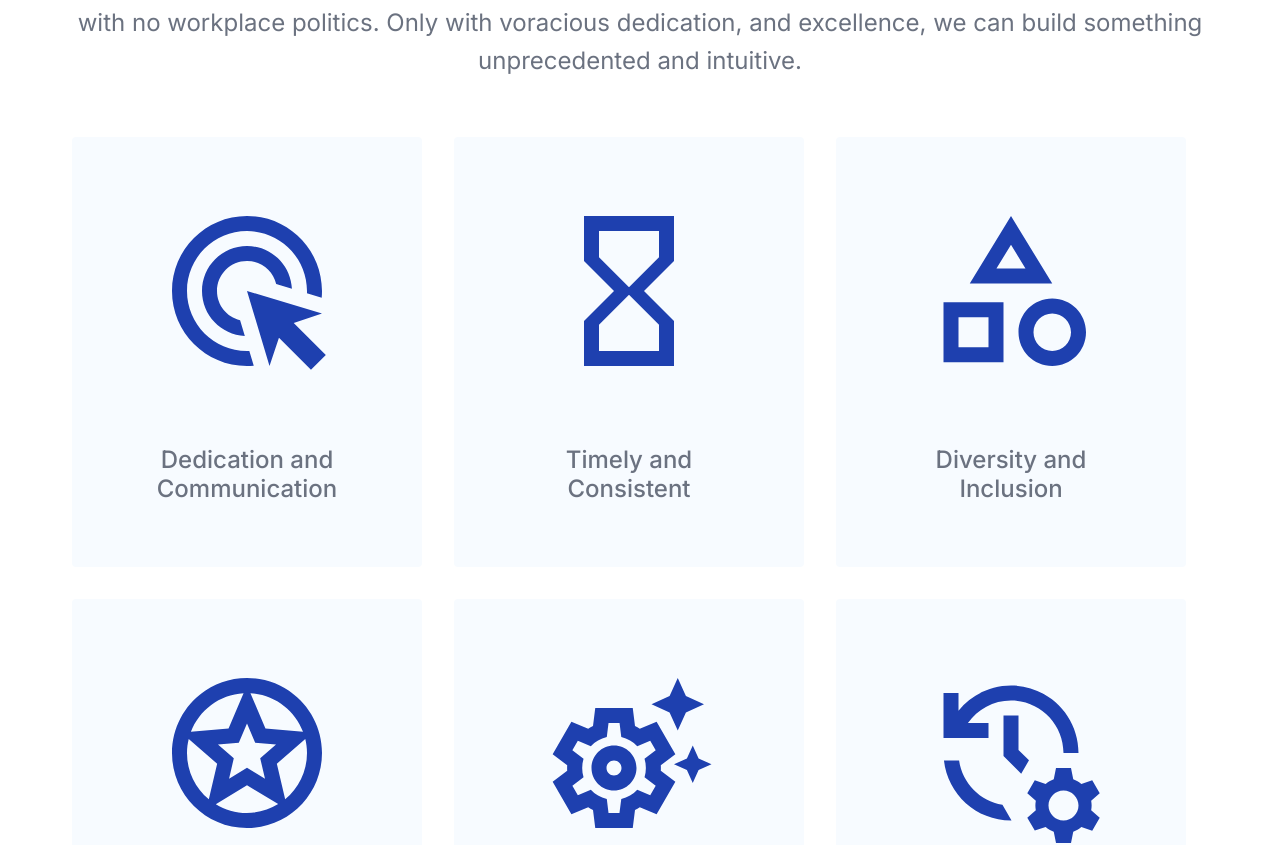
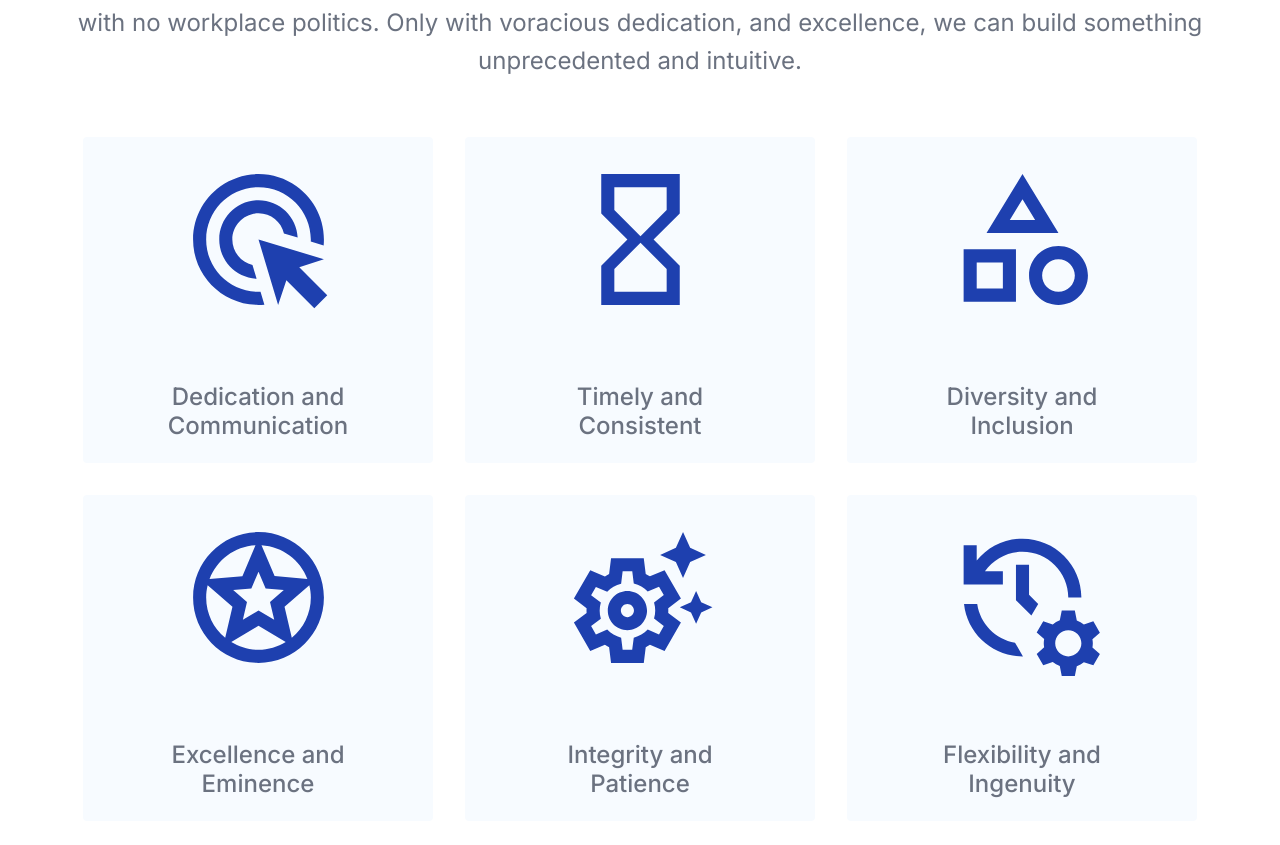
Before and after one commit to mohsinnaqvipro/codevo-web, a Next.js app: page /aboutus in a window 1280 px wide. Shown: the part 1340-2185 px from the top of the page. Built offline with nearby package versions, Linux system fonts and the light colour scheme.

Commit message:
Editing for the responsiveness

```diff
--- a/src/app/page.tsx
+++ b/src/app/page.tsx
@@ -8,10 +8,6 @@ export default function Home() {
   return (
     <>
       <HomePage />
-      <AboutUsPage />
-      <ServicesPage />
-      <PortfolioPage />
-      <ContactUsPage />
     </>
   );
 }
--- a/src/components/AboutUs/Ceo/styles.jsx
+++ b/src/components/AboutUs/Ceo/styles.jsx
@@ -20,7 +20,12 @@ export const InnerLayout = styled.div`
   }
 `;
 
-export const LeftConatiner = styled.div``;
+export const LeftConatiner = styled.div`
+  @media (max-width: ${mobileBreakpoint}) {
+    display: flex;
+    justify-content: center;
+  }
+`;
 
 export const ImageContainer = styled.div`
   background: #001764;
@@ -43,8 +48,6 @@ export const StyledImage = styled(Image)`
   height: 350px;
   border-radius: 438px;
   @media (max-width: ${mobileBreakpoint}) {
-    // max-width: 100%;
-    // height: auto;
     width: 250px;
     height: 250px;
   }
--- a/src/components/AboutUs/Targets/styles.jsx
+++ b/src/components/AboutUs/Targets/styles.jsx
@@ -7,6 +7,7 @@ export const MainLayout = styled.div`
   display: flex;
   flex-wrap: wrap;
   gap: 2rem;
+  justify-content: center;
   @media (max-width: ${mobileBreakpoint}) {
     padding: 1rem;
   }
@@ -16,6 +17,7 @@ export const InnerLayout = styled.div`
   display: flex;
   gap: 2rem;
   width: 350px;
+  height: 326px;
   @media (max-width: ${mobileBreakpoint}) {
     width: 70%;
     margin: 0 auto;
--- a/src/components/AboutUs/Values/styles.jsx
+++ b/src/components/AboutUs/Values/styles.jsx
@@ -20,7 +20,6 @@ export const InnerLayout = styled.div`
 
 export const ValuesHading = styled.h1`
   color: #000;
-
   text-align: center;
   font-size: 42px;
   font-style: normal;
--- a/src/components/Common/ContactForm/styles.tsx
+++ b/src/components/Common/ContactForm/styles.tsx
@@ -91,7 +91,7 @@ export const FormContainer = styled.div`
   box-shadow: 0px 4px 60px 0px rgba(0, 0, 0, 0.08);
   @media (max-width: ${mobileBreakpoint}) {
     width: 100%;
-    padding: 0.5rem;
+    padding: 0.5rem 0.1rem;
   }
 `;
 
@@ -101,6 +101,7 @@ export const NameContainer = styled.div`
   gap: 1rem;
   @media (max-width: ${mobileBreakpoint}) {
     grid-template-columns: 1fr;
+    padding: 1rem;
   }
 `;
 
@@ -117,8 +118,14 @@ export const MuiButton = styled(Button)`
 
 export const EmailInputHolder = styled.div`
   display: grid;
+  @media (max-width: ${mobileBreakpoint}) {
+    padding: 1rem;
+  }
 `;
 
 export const MessageInputHolder = styled.div`
   display: grid;
+  @media (max-width: ${mobileBreakpoint}) {
+    padding: 1rem;
+  }
 `;
--- a/src/components/Common/Footer/styles.tsx
+++ b/src/components/Common/Footer/styles.tsx
@@ -92,7 +92,7 @@ export const StyledInputField = styled(TextField)``;
 
 export const StyledButton = styled(Button)`
   background: #1e40af;
-  padding: 1rem;
+  padding: 0.5rem 3rem;
   width: 30%;
   @media (max-width: ${mobileBreakpoint}) {
     width: 100%;
--- a/src/components/LandingPage/Clients/ClientCards/styles.tsx
+++ b/src/components/LandingPage/Clients/ClientCards/styles.tsx
@@ -5,8 +5,8 @@ const mobileBreakpoint = "768px";
 
 export const MainContainer = styled.div`
   padding: 1rem;
-  @media (min-width: ${mobileBreakpoint}) {
-    padding: 1rem 4rem;
+  @media (max-width: ${mobileBreakpoint}) {
+    padding-right: 2rem;
   }
 `;
 
--- a/src/components/LandingPage/WorkProcess/WorkCard/styles.jsx
+++ b/src/components/LandingPage/WorkProcess/WorkCard/styles.jsx
@@ -49,7 +49,6 @@ export const CardHanding = styled.h5`
 export const CardText = styled.p`
   color: #fafafa;
   font-size: 16px;
-  font-family: Inter;
   font-weight: 400;
   line-height: 24px;
   margin: 0;
--- a/src/utils/Constants/AboutConstants.js
+++ b/src/utils/Constants/AboutConstants.js
@@ -7,30 +7,30 @@ import ManageHistoryOutlinedIcon from "@mui/icons-material/ManageHistoryOutlined
 
 export const TargetData = [
   {
-    icon: <AdsClickIcon sx={{ fontSize: 180, color: "#1E40AF" }} />,
+    icon: <AdsClickIcon sx={{ fontSize: 157, color: "#1E40AF" }} />,
     title: "Dedication and Communication",
   },
   {
-    icon: <HourglassEmptyIcon sx={{ fontSize: 180, color: "#1E40AF" }} />,
+    icon: <HourglassEmptyIcon sx={{ fontSize: 157, color: "#1E40AF" }} />,
     title: "Timely and Consistent",
   },
   {
-    icon: <CategoryOutlinedIcon sx={{ fontSize: 180, color: "#1E40AF" }} />,
+    icon: <CategoryOutlinedIcon sx={{ fontSize: 157, color: "#1E40AF" }} />,
     title: "Diversity and Inclusion",
   },
   {
-    icon: <StarsOutlinedIcon sx={{ fontSize: 180, color: "#1E40AF" }} />,
+    icon: <StarsOutlinedIcon sx={{ fontSize: 157, color: "#1E40AF" }} />,
     title: "Excellence and Eminence",
   },
   {
     icon: (
-      <SettingsSuggestOutlinedIcon sx={{ fontSize: 180, color: "#1E40AF" }} />
+      <SettingsSuggestOutlinedIcon sx={{ fontSize: 157, color: "#1E40AF" }} />
     ),
     title: "Integrity and Patience",
   },
   {
     icon: (
-      <ManageHistoryOutlinedIcon sx={{ fontSize: 180, color: "#1E40AF" }} />
+      <ManageHistoryOutlinedIcon sx={{ fontSize: 157, color: "#1E40AF" }} />
     ),
     title: "Flexibility and Ingenuity",
   },
--- a/src/utils/Constants/constants.js
+++ b/src/utils/Constants/constants.js
@@ -42,11 +42,11 @@ export const FooterOptions = [
   {
     title: "Company",
     options: [
-      { label: "Home", url: "/" },
-      { label: "About US", url: "/" },
-      { label: "Services", url: "/" },
-      { label: "Portfolio", url: "/" },
-      { label: "Blogs", url: "/" },
+      { label: "Home", url: "/home" },
+      { label: "About US", url: "/aboutus" },
+      { label: "Services", url: "/services" },
+      { label: "Portfolio", url: "/portfolio" },
+      { label: "Blogs", url: "/blogs" },
     ],
   },
   {
@@ -73,9 +73,6 @@ export const ImageContent = [
   },
   {
     imageUrl: TrustedClientImage4,
-  },
-  {
-    imageUrl: TrustedClientImage5,
   },
   {
     imageUrl: TrustedClientImage6,
```
Also changed, not shown: src/components/LandingPage/OverView/styles.jsx (+6 -2 lines).
